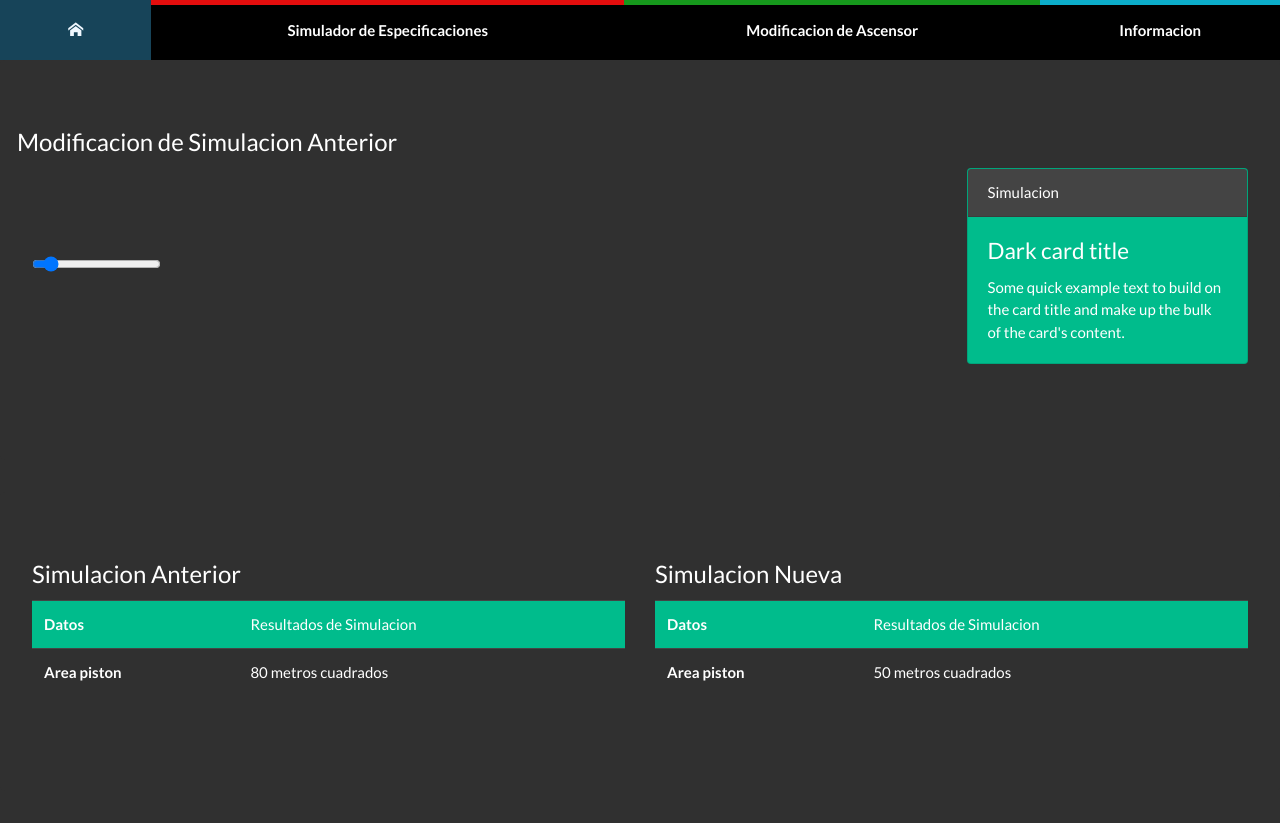
After one commit to RicardoEstupinian/KRVS, a Django app: page /modificacion/ in a window 1280 px wide. The commit adds this page. Run offline with Django 3.2, Linux system fonts and the light colour scheme; some libraries are stand-ins or nearby versions; some web fonts are replaced.

Commit message:
Se agregos el template para la modificacion y los estilos respectivos y formatos que contrendra, se agrego el archivo funcionModificacion.js a los archivos estaticos, contiene la funcion para capturar datos del imput type  range

```diff
--- a/KRVS/urls.py
+++ b/KRVS/urls.py
@@ -8,5 +8,6 @@ urlpatterns = [
 
     url(r'^admin/', include(admin.site.urls)),
     url(r'^simulacion/', include('apps.simulacion.urls',namespace="simulacion")),
-    url(r'^', include('apps.inicio.urls',namespace="inicio")),
+    url(r'^inicio/', include('apps.inicio.urls',namespace="inicio")),
+    url(r'^modificacion/', include('apps.solicitud.urls',namespace="modificacion")),
 ]
--- a/apps/inicio/urls.py
+++ b/apps/inicio/urls.py
@@ -1,5 +1,5 @@
 from django.conf.urls import include, url
 from apps.inicio.views import inicio
 urlpatterns = [
-    url(r'^inicio/', inicio),
+    url(r'^$', inicio),
 ]
--- /dev/null
+++ b/apps/solicitud/urls.py
@@ -0,0 +1,5 @@
+from django.conf.urls import include, url
+from apps.solicitud.views import modificacion
+urlpatterns = [
+    url(r'^$', modificacion),
+]
--- a/apps/solicitud/views.py
+++ b/apps/solicitud/views.py
@@ -1,3 +1,4 @@
 from django.shortcuts import render
 
-# Create your views here.
+def modificacion(request):
+	return render(request,'modificacion/index_modificacion.html')
--- /dev/null
+++ b/static/js/funcionModificacion.js
@@ -0,0 +1,4 @@
+ function modificar() {
+    var x = document.getElementById("myRange").value;
+    document.getElementById("demo").innerHTML = x;
+}
--- a/templates/base/Base.html
+++ b/templates/base/Base.html
@@ -6,8 +6,8 @@
             <meta content="width=device-width, user-scalable=no, initial-scale=1.0, maximum-scale=1.0, minimum-scale=1.0" name="viewport">
                 <title>
                     {%block title%} KRVS Simulator {%endblock%}
-                    {%block extrahead%}{%endblock%}
                 </title>
+                {%block extrahead%}{%endblock%}
                 <!--Agregando icono al title-->
                 <link href="{% static 'imagenes/KRVS_icono.ico' %}" rel="Shortcut Icon" type="image/x-icon"/>
                 <!--Agregando estilo personalizado utilizado para el menu de navegacion-->
@@ -71,12 +71,7 @@
             </nav>
         </header>
         {% block body%}
-        {% block content %}
-        {% block main-content %}
-        {% endblock %}
-        {% block sidebar %}
-        {% endblock %}
-        {% endblock %}
+
         {% endblock %}
         <!--Script necesario para bootstrap-->
         <script src="{% static 'js/bootstrap.min.js' %}" type="text/javascript">
--- /dev/null
+++ b/templates/modificacion/index_modificacion.html
@@ -0,0 +1,92 @@
+{% extends 'base/base.html' %}
+{% load staticfiles %}
+{%block body%}
+
+{%block extrahead%}
+<!--Se llama el estilo del tema darkly en bootstrap-->
+<link href="{% static 'css/darkly.min.css' %}" rel="stylesheet" type="text/css"/>
+{%endblock%}
+<div class="jumbotron">
+    <div class="form-group row align-items-center">
+        <legend>
+            Modificacion de Simulacion Anterior
+        </legend>
+        <!--Dentro de este col se pueden agregar formularios o trackbar-->
+        <div class="col-sm-9">
+            <input id="myRange" max="200" min="0" onchange="modificar()" type="range" value="20"/>
+            <p id="demo">
+            </p>
+        </div>
+        <!--Aqui se muestra las consultas de las simulaciones anteriores-->
+        <div class="col-sm-3">
+            <div class="card text-white bg-dark mb-3" style="max-width: 20rem">
+                <div class="card-header">
+                    Simulacion
+                </div>
+                <div class="card-body">
+                    <h4 class="card-title">
+                        Dark card title
+                    </h4>
+                    <p class="card-text">
+                        Some quick example text to build on the card title and make up the bulk of the card's content.
+                    </p>
+                </div>
+            </div>
+        </div>
+    </div>
+</div>
+<div class="jumbotron">
+    <div class="form-group row align-items-center">
+        <div class="col-sm-6">
+            <legend>
+                Simulacion Anterior
+            </legend>
+            <table class="table table-hover row-md-3">
+                <tr class="table-success">
+                    <th scope="row">
+                        Datos
+                    </th>
+                    <td>
+                        Resultados de Simulacion
+                    </td>
+                </tr>
+                <tr>
+                    <th>
+                        Area piston
+                    </th>
+                    <td>
+                        80 metros cuadrados
+                    </td>
+                </tr>
+            </table>
+        </div>
+        <div class="col-sm-6">
+            <legend>
+                Simulacion Nueva
+            </legend>
+            <table class="table table-hover row-md-3">
+                <tr class="table-success">
+                    <th scope="row">
+                        Datos
+                    </th>
+                    <td>
+                        Resultados de Simulacion
+                    </td>
+                </tr>
+                <tr>
+                    <th>
+                        Area piston
+                    </th>
+                    <td>
+                        50 metros cuadrados
+                    </td>
+                </tr>
+            </table>
+        </div>
+    </div>
+</div>
+<!--Script que tiene la funcion para obetener lo valores de la modificacion"-->
+<script src="{% static 'js/funcionModificacion.js' %}" type="text/javascript">
+</script>
+<!--Se mostraran las simulaciones anteriores-->
+{%endblock%}
```
Also changed, not shown: templates/simulacion/index_simulacion.html (+3 -4 lines).
